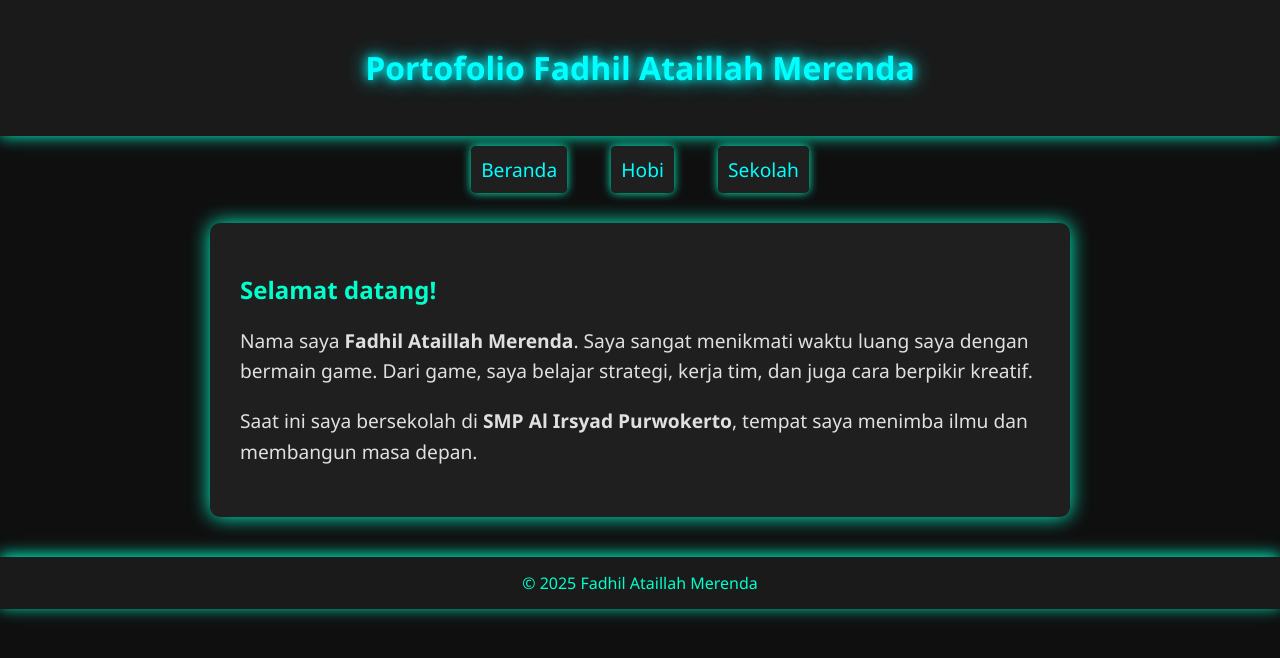
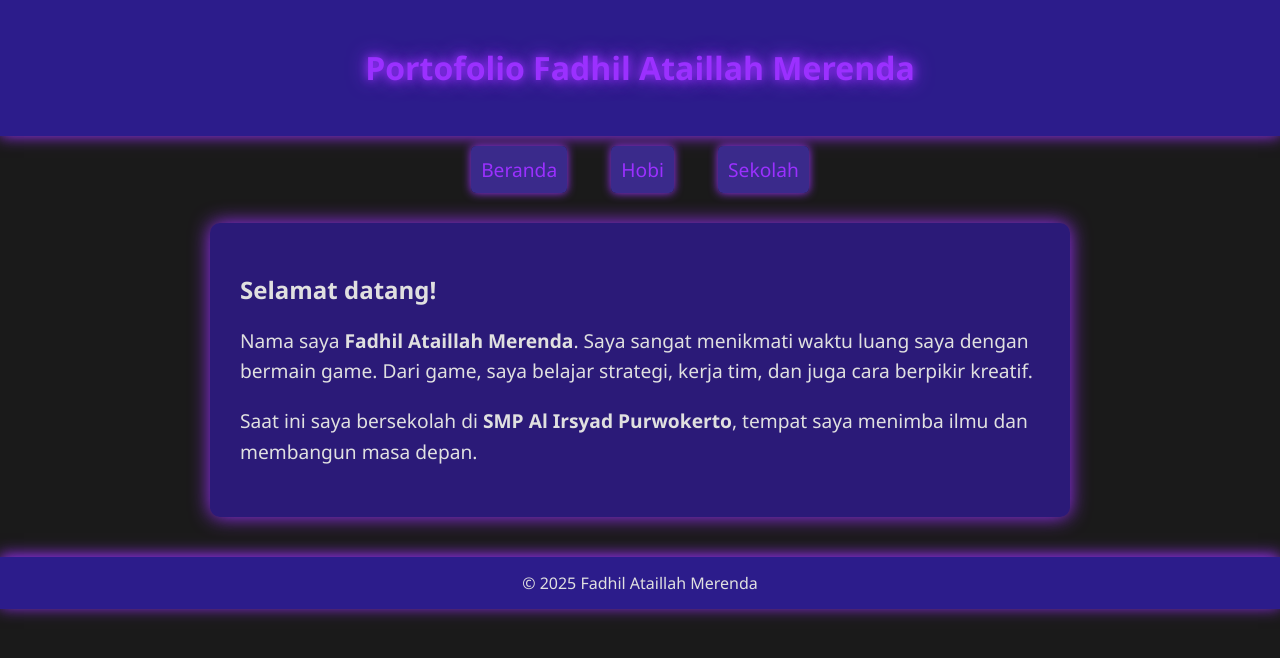
Before and after one commit to pemroalrisyad/fadhil., a plain HTML site: page index.html in a window 1280 px wide. Drawn offline with Linux system fonts and the light colour scheme.

Commit message:
Update index.html

```diff
--- a/index.html
+++ b/index.html
@@ -6,23 +6,23 @@
   <title>Portofolio Fadhil Ataillah Merenda</title>
   <style>
     body {
-      background-color: #0f0f0f;
-      color: #00ffcc;
+      background-color: #1a1a1a;
+      color: #e0e0e0;
       font-family: 'Segoe UI', sans-serif;
       margin: 0;
       padding: 0;
     }
 
     header {
-      background: #1a1a1a;
+      background: #2c1c8b;
       padding: 25px;
       text-align: center;
-      box-shadow: 0 0 15px #00ffcc;
+      box-shadow: 0 0 15px #9b30ff;
     }
 
     h1 {
-      color: #00ffff;
-      text-shadow: 0 0 10px #00ffff, 0 0 20px #00ffff;
+      color: #9b30ff;
+      text-shadow: 0 0 10px #9b30ff, 0 0 20px #9b30ff;
     }
 
     nav {
@@ -31,28 +31,28 @@
     }
 
     nav a {
-      color: #00ffff;
+      color: #9b30ff;
       text-decoration: none;
       margin: 10px 20px;
       font-size: 1.2em;
       padding: 10px;
       border-radius: 5px;
-      background-color: #1f1f1f;
-      box-shadow: 0 0 10px #00ffcc;
+      background-color: #3a2a8b;
+      box-shadow: 0 0 10px #9b30ff;
     }
 
     nav a:hover {
-      background-color: #00ffcc;
-      color: #1f1f1f;
+      background-color: #9b30ff;
+      color: #1a1a1a;
     }
 
     section {
       max-width: 800px;
       margin: 40px auto;
-      background: #1f1f1f;
+      background: #2b1a78;
       padding: 30px;
       border-radius: 10px;
-      box-shadow: 0 0 20px #00ffcc;
+      box-shadow: 0 0 20px #9b30ff;
     }
 
     p {
@@ -70,11 +70,11 @@
     }
 
     footer {
-      background-color: #1a1a1a;
-      color: #00ffcc;
+      background-color: #2c1c8b;
+      color: #e0e0e0;
       text-align: center;
       padding: 15px;
-      box-shadow: 0 -2px 15px #00ffcc;
+      box-shadow: 0 -2px 15px #9b30ff;
     }
   </style>
 </head>
```
